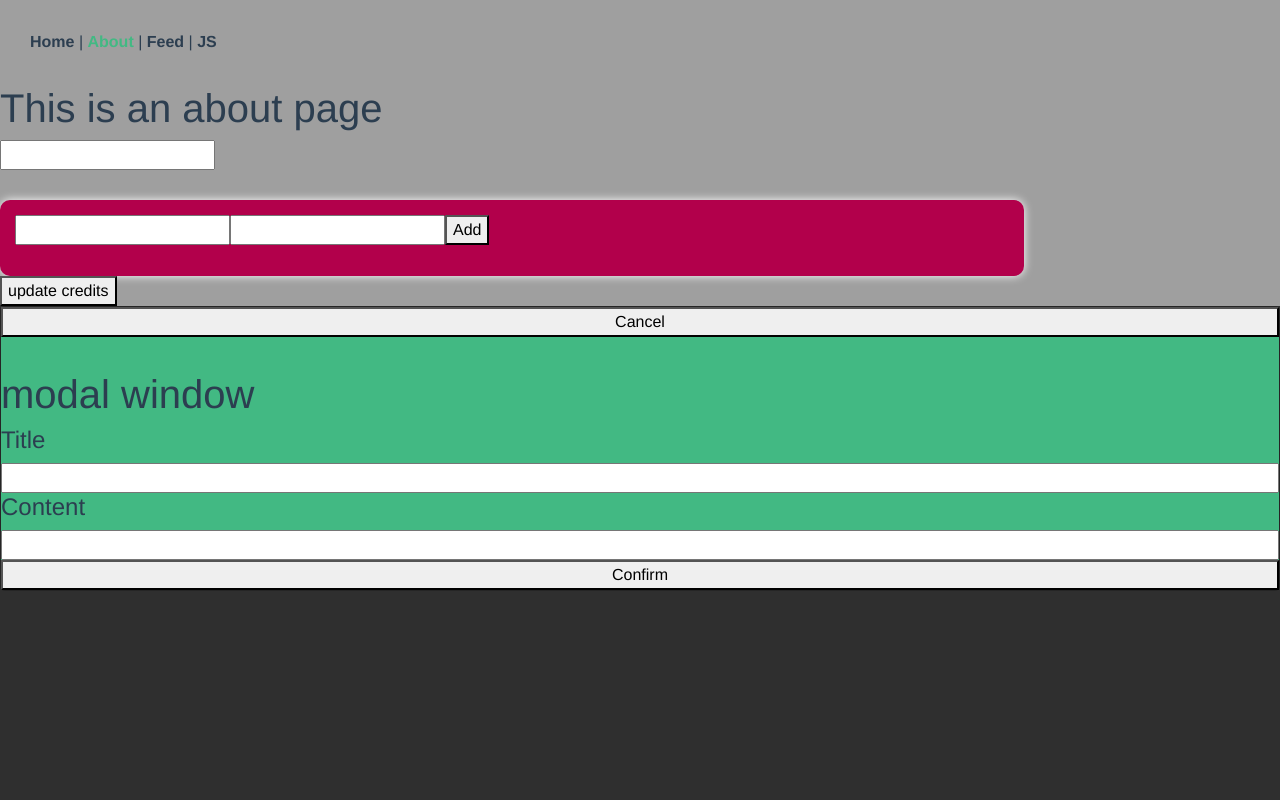
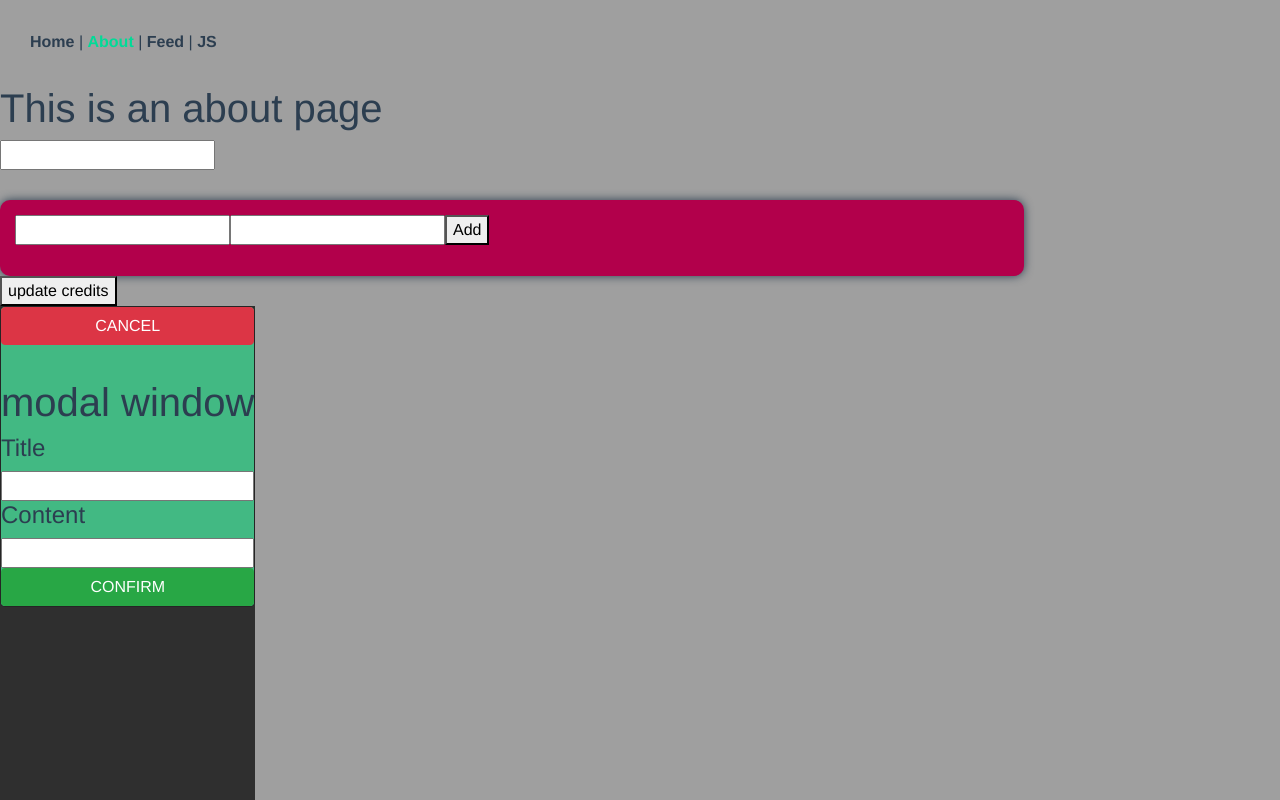
Before and after one commit to GansarXD/posting, a Vue app: page /about in a window 1280 px wide. Shown: the top 800 px of the page. Built offline with nearby package versions, Linux system fonts and the light colour scheme; what highcharts-vue, vue-toast-notification would draw is missing.

Commit message:
post page init

```diff
--- a/public/index.html
+++ b/public/index.html
@@ -5,7 +5,7 @@
     <meta http-equiv="X-UA-Compatible" content="IE=edge">
     <meta name="viewport" content="width=device-width,initial-scale=1.0">
     <link rel="icon" href="<%= BASE_URL %>favicon.ico">
-    <title>untitled</title>
+    <title>Posting and etc</title>
   </head>
   <body style="background-color: #9F9F9F">
     <noscript>
--- a/src/App.vue
+++ b/src/App.vue
@@ -16,6 +16,7 @@
   -webkit-font-smoothing: antialiased;
   -moz-osx-font-smoothing: grayscale;
   color: #2c3e50;
+  position: relative;
 }
 
 #nav {
@@ -28,6 +29,6 @@
 }
 
 #nav a.router-link-exact-active {
-  color: #42b983;
+  color: #00DB97;
 }
 </style>
--- a/src/assets/styles/post-preview.css
+++ b/src/assets/styles/post-preview.css
@@ -5,7 +5,6 @@
     width: 80%;
     height: max-content;
     padding: 15px;
-    color: #ffffff;
     background-color: #B2004B;
     transition: 500ms;
 }
--- a/src/components/EditModal.vue
+++ b/src/components/EditModal.vue
@@ -1,14 +1,14 @@
 <template>
     <div class="modal-background">
         <div class="modal-content">
-            <button @click="editModeOff">Cancel</button>
+            <button class="btn btn-danger" @click="editModeOff">CANCEL</button>
             <hr>
             <h1>modal window</h1>
             <h4>Title</h4>
             <input v-model="newTitle" type="text">
             <h4>Content</h4>
             <input v-model="newContent" type="text">
-            <button @click="updatePost(), editModeOff()">Confirm</button>
+            <button class="btn btn-success" @click="updatePost(), editModeOff()">CONFIRM</button>
         </div>
     </div>
 </template>
@@ -41,6 +41,7 @@
 
 <style scoped>
     .modal-background {
+        position: absolute;
         background-color: rgba(0, 0, 0, 0.7);
         height: 100vh;
         z-index: 2;
--- a/src/components/PostPreview.vue
+++ b/src/components/PostPreview.vue
@@ -1,13 +1,13 @@
 <template>
     <div class="mini-post" id="bgcolor">
-        <button @click="editModeOn">Edit this post</button>
+        <button class="btn btn-warning" @click="editModeOn">Edit this post</button>
         <hr>
         <h3>{{ title }}</h3>
         <p>{{ content }}</p>
         <hr>
         <p>{{ date }}</p>
         <hr>
-        <button @click="deletePost">Remove this post</button>
+        <button class="btn btn-danger" @click="deletePost">Remove this post</button>
     </div>
 </template>
 
@@ -37,6 +37,6 @@
 
 <style scoped>
     #bgcolor {
-        background-color: #B2004B;
+        background-color: #ffffff;
     }
 </style>
--- a/src/pages/PostList.vue
+++ b/src/pages/PostList.vue
@@ -15,7 +15,7 @@
         <h4>Please enter text of your post below</h4>
         <textarea v-model="form.content" rows="5" cols="50"></textarea>
         <br>
-        <button @click="createPost">create</button>
+        <button class="btn btn-primary" @click="createPost">CREATE</button>
         <div id="post" v-for="post in posts">
             <post-preview
                     @deletedPost="deletePost"
```
